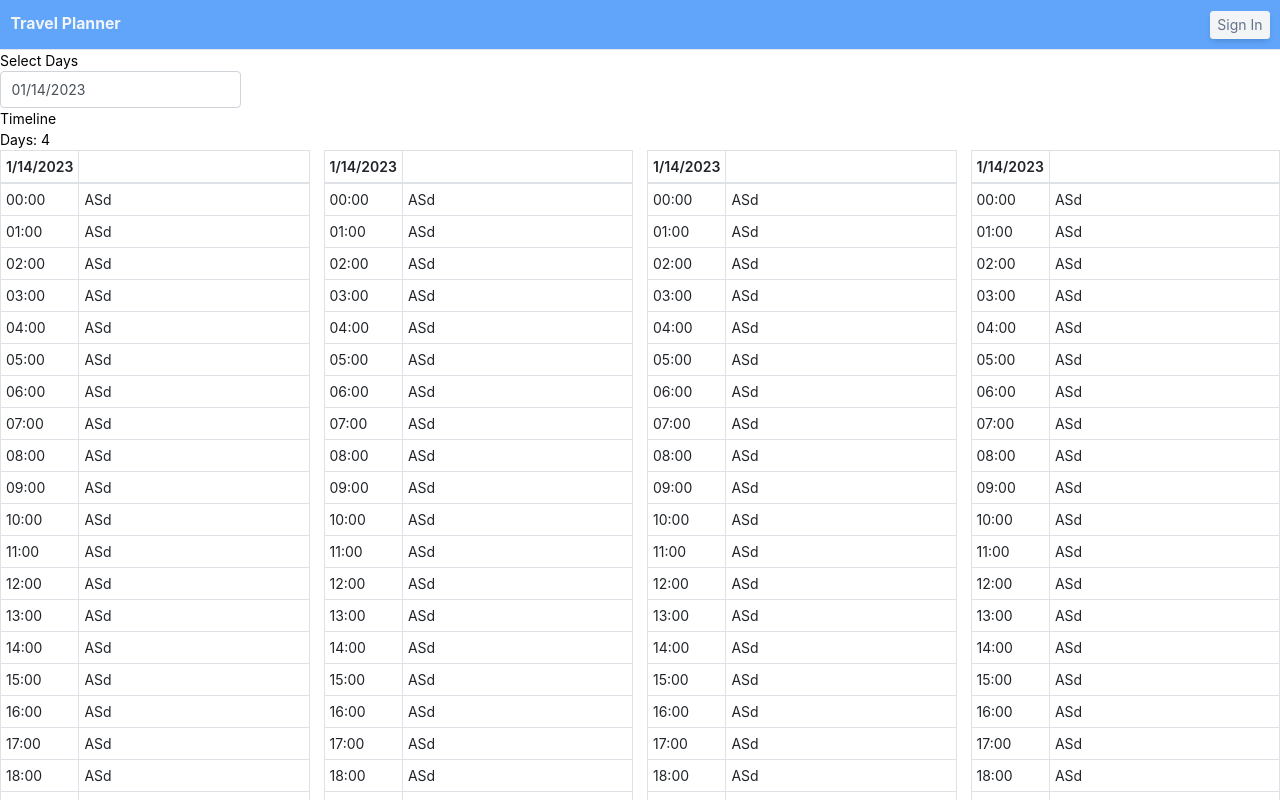
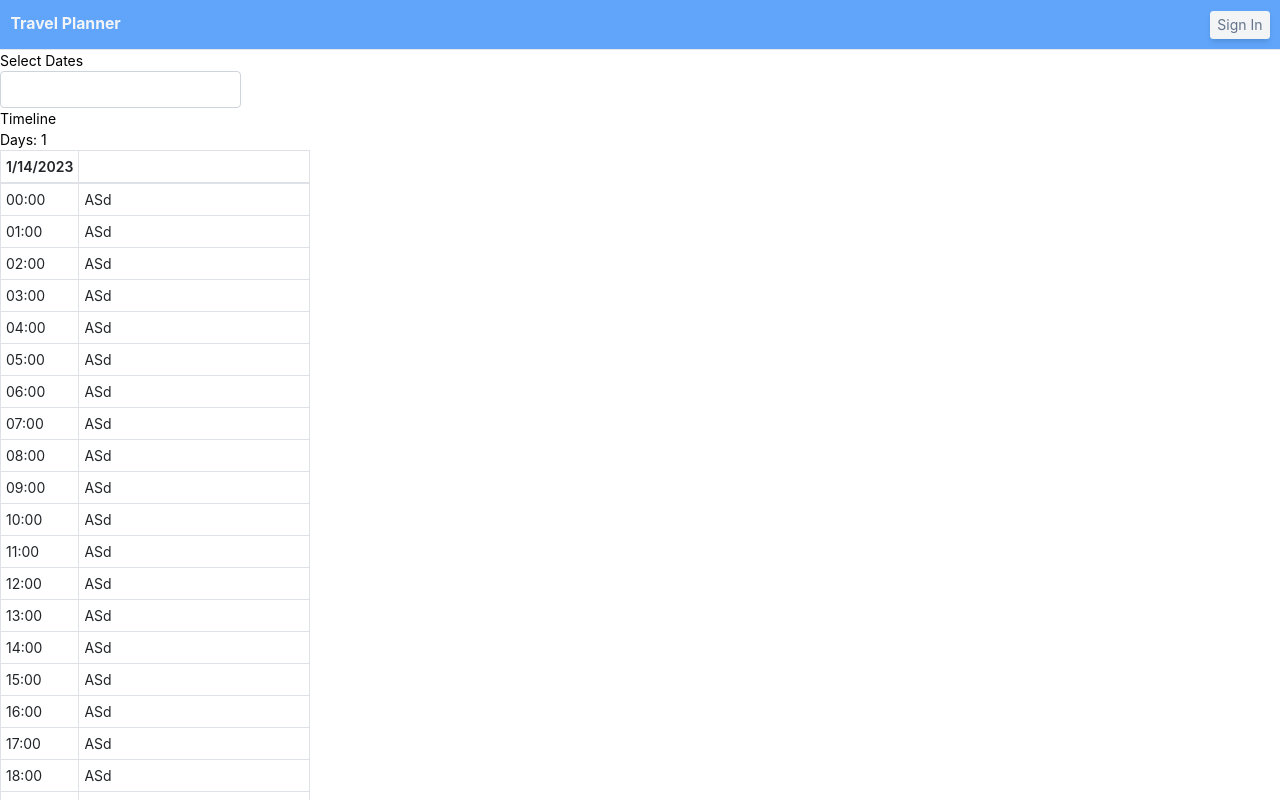
Before and after one commit to darkvoid32/HackNRoll2022, a Next.js app: page /plans/1 in a window 1280 px wide. Shown: the top 800 px of the page. Built offline with nearby package versions, Linux system fonts and the light colour scheme.

Commit message:
Update datepicking

```diff
--- a/components/datePicker.tsx
+++ /dev/null
@@ -1,22 +0,0 @@
-import React, { ChangeEvent, useState } from 'react';
-
-import { Calendar, CalendarChangeParams } from 'primereact/calendar';
-
-export default function DatePicker(props: { getDaysNum: (arg0: number) => void; }) {
-  let [daysNum, setDaysNum] = useState(0)
-  let [dates, setDates] = useState([new Date])
-
-  const handleDateChange = (e: CalendarChangeParams) => {
-    setDates(e.value as Date[]);
-  }
-
-  return (
-    <div>
-      <Calendar
-        selectionMode="range"
-        value={dates}
-        onChange={handleDateChange}>
-      </Calendar>
-    </div>
-  );
-}
--- a/components/dayCard.tsx
+++ b/components/dayCard.tsx
@@ -5,7 +5,7 @@ import { Column } from 'primereact/column';
 import TimelineDrop from "./timelineDrop";
 
 interface Props {
-  date: Date;
+  date: Date | undefined;
 }
 
 const DayCard: NextPage<Props> = (props) => {
@@ -29,7 +29,7 @@ const DayCard: NextPage<Props> = (props) => {
   return (
     <div>
       <DataTable value={timeline} showGridlines responsiveLayout="scroll">
-        <Column field="time" header={date.toLocaleDateString()} style={{ padding: '5px', width: '10px' }}></Column>
+        <Column field="time" header={date?.toLocaleDateString()} style={{ padding: '5px', width: '10px' }}></Column>
         <Column field="place" style={{ padding: '5px' }} body={bodyTemplate}></Column>
       </DataTable>
     </div>
--- a/components/placeList.tsx
+++ b/components/placeList.tsx
@@ -5,7 +5,7 @@ import { TabView, TabPanel } from 'primereact/tabview';
 import { SelectButton } from 'primereact/selectbutton';
 import { useState } from 'react';
 import { Button } from 'primereact/button';
-import PopUpDialog from './popupDialog';
+import PopUpDialog from './popUpDialog';
 
 interface Props {
   places: { name: string; notes: string; category: string; }[];
@@ -26,7 +26,7 @@ const PlaceList: NextPage<Props> = (props) => {
     { label: 'Others', value: 3 },
   ];
 
-  const handlePopUp = (show : boolean) => {
+  const handlePopUp = (show: boolean) => {
     setDisplayContent('Place');
     setDisplayHeader('Add Place');
     setDisplay(show);
@@ -39,7 +39,7 @@ const PlaceList: NextPage<Props> = (props) => {
   return (
     <div className='mt-10 pt-4 select-none'>
       <div className="flex items-center justify-center mx-5">
-      <PopUpDialog display={display} header={displayHeader} content={displayContent} handlePopUp={handlePopUp}></PopUpDialog>
+        <PopUpDialog display={display} header={displayHeader} content={displayContent} handlePopUp={handlePopUp}></PopUpDialog>
         <p className='text-lg font-bold'>Places</p>
         <div className='flex-grow'></div>
         <SelectButton value={activeIndex} options={options} unselectable={false} onChange={(e) => setActiveIndex(e.value)}></SelectButton>
--- a/components/timeline.tsx
+++ b/components/timeline.tsx
@@ -2,14 +2,14 @@ import { NextPage } from 'next';
 import DayCard from './dayCard';
 
 interface Props {
-  daysNum: number;
+  dates: Date[];
 }
 
 const TimeLine: NextPage<Props> = (props) => {
-  const dayCards = (days: number) => {
+  const dayCards = (dates: Date[]) => {
     let content = []
-    for (let i = 0; i < days; i++) {
-      content.push(<DayCard key={i} date={new Date()}></DayCard>);
+    for (let i = 0; i < dates.length; i++) {
+      content.push(<DayCard key={i} date={dates.at(i)}></DayCard>);
     }
     return content;
   }
@@ -17,9 +17,9 @@ const TimeLine: NextPage<Props> = (props) => {
   return (
     <div>
       <p>Timeline</p>
-      <p>Days: {props.daysNum}</p>
+      <p>Days: {props.dates.length}</p>
       <div className="grid grid-cols-4 gap-4">
-        {dayCards(props.daysNum)}
+        {dayCards(props.dates)}
       </div>
     </div>
   );
--- a/src/pages/plans/[id].tsx
+++ b/src/pages/plans/[id].tsx
@@ -1,4 +1,3 @@
-import DatePicker from 'components/datePicker';
 import PlaceList from 'components/placeList';
 import TimeLine from 'components/timeline';
 import { useRouter } from 'next/router'
@@ -8,6 +7,9 @@ import SampleData from "../api/plans.json";
 
 import { DndProvider } from 'react-dnd'
 import { HTML5Backend } from 'react-dnd-html5-backend'
+import { Calendar, CalendarChangeParams } from 'primereact/calendar';
+import { start } from 'repl';
+
 
 const Plan = () => {
   const router = useRouter()
@@ -17,17 +19,35 @@ const Plan = () => {
 
   const plan = SampleData.Plans.at(id);
 
-  let [daysNum, setDaysNum] = useState(0)
+  const [dateRange, setDateRange] = useState<Date[] | null>(null)
+
+  const [dateArray, setDateArray] = useState([new Date()])
 
   return (
     <main>
       <DndProvider backend={HTML5Backend}>
         <div>
-          <p>Select Days</p>
-          <DatePicker getDaysNum={setDaysNum}></DatePicker>
-          <TimeLine daysNum={4}></TimeLine>
+          <p>Select Dates</p>
+          <Calendar
+            selectionMode="range"
+            value={dateRange}
+            onChange={(e: CalendarChangeParams) => {
+              const tem = e.value as Date[];
+              setDateRange(tem);
+
+              var dateArray = [];
+              var startDate = tem[0];
+              var endDate = tem[tem.length - 1];
+              while (startDate <= endDate) {
+                dateArray.push(new Date(startDate));
+                startDate.setDate(startDate.getDate() + 1);
+              }
+              setDateArray(dateArray);
+            }}>
+          </Calendar>
+          <TimeLine dates={dateArray}></TimeLine>
         </div>
-        <div className='sticky bottom-0 bg-white' style={{ boxShadow: "0px -5px 33px -13px rgba(0,0,0,0.75);" }}>
+        <div className='sticky bottom-0 bg-white' style={{ boxShadow: "0px -5px 33px -13px rgba(0,0,0,0.75)" }}>
           {plan ? <PlaceList places={plan.Locations}></PlaceList> : null}
         </div>
       </DndProvider>
```
Also changed, not shown: 1 other file (tests, documents, lock files or other folders).
